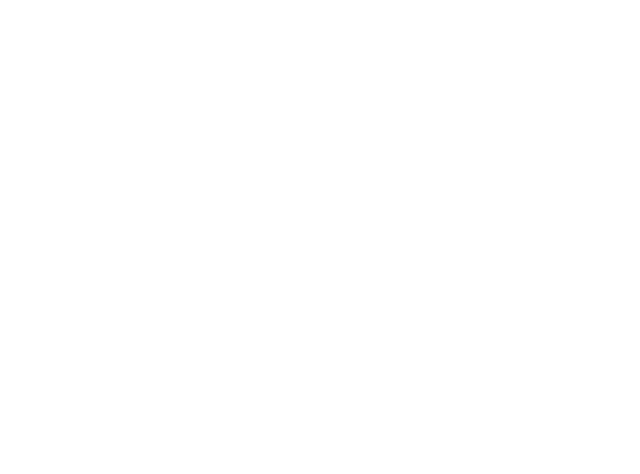
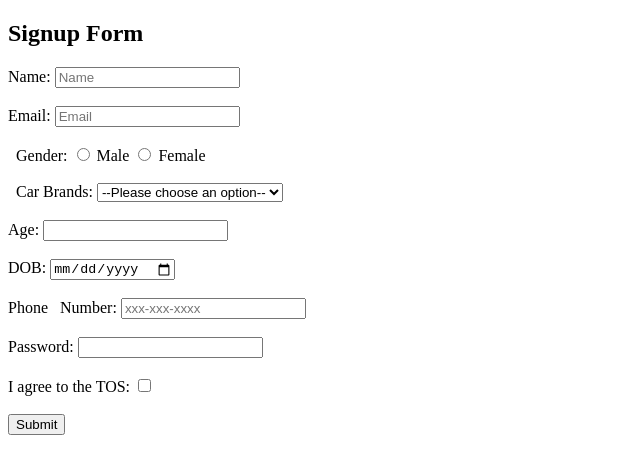
Before and after one commit to acciojob/signup-form-car-Harishdhanukonda, a website: page main.html in a window 1280 px wide. Shown: the whole page, without its empty margins (0-640 px from the left). Drawn offline with Linux system fonts and the light colour scheme.

Commit message:
created a submission

```diff
--- a/main.html
+++ b/main.html
@@ -8,6 +8,50 @@
 
 <body>
 	<!-- the entire body must be written by student -->
+	<h2>Signup Form</h2>
+  <form method="post" action="#">
+    <label for="name">Name:</label>
+    <input type="text" id="name" name="name" required placeholder="Name"><br><br>
+
+    <label for="email">Email:</label>
+    <input type="email" id="email" name="email" required placeholder="Email"><br><br>
+
+
+    <label for="gender">Gender:</label>
+    <input type="radio" id="gender_m" name="gender" value="male"> Male
+    <input type="radio" id="gender_f" name="gender" value="female"> Female<br><br>
+
+
+    <label for="cars">Car Brands:</label>
+    <select id="cars" name="cars">
+      <option value="">--Please choose an option--</option>
+      <option value="bmw">BMW</option>
+      <option value="audi">Audi</option>
+      <option value="toyota">Toyota</option>
+
+    </select><br><br>
+
+    <label for="age">Age:</label>
+    <input type="number" id="age" name="age" required><br><br>
+
+    <label for="dob">DOB:</label>
+    <input type="date" id="dob"
+ name="dob" required><br><br>
+
+    <label for="phone">Phone
+ Number:</label>
+    <input type="tel" id="phone" name="phone" placeholder="xxx-xxx-xxxx"><br><br>
+
+    <label for="password">Password:</label>
+    <input type="password" id="password" name="password" required><br><br>
+
+    <label for="tos">I agree to the TOS:</label>
+    <input type="checkbox" id="tos" name="tos"
+ required>
+    <br><br>
+
+    <input type="submit" value="Submit">
+  </form>
     <script type="text/javascript" src="./script.js">
 </script>
 
```
